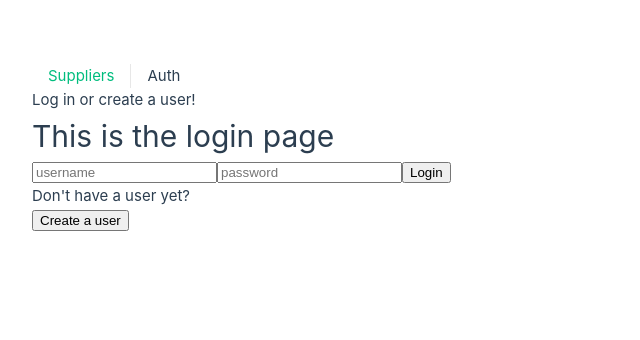
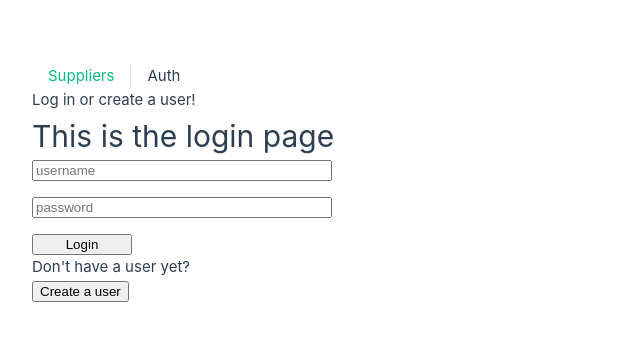
Before and after one commit to Domogo/suppliers-21, a Vue app: page /auth in a window 1280 px wide. Shown: the top 340 px of the page, without its empty margins (0-640 px from the left). Built offline with nearby package versions, Linux system fonts and the light colour scheme.

Commit message:
login form

```diff
--- a/package.json
+++ b/package.json
@@ -12,6 +12,7 @@
     "format": "prettier --write src/"
   },
   "dependencies": {
+    "axios": "^1.4.0",
     "vue": "^3.3.4",
     "vue-router": "^4.2.4"
   },
--- a/src/components/LoginForm.vue
+++ b/src/components/LoginForm.vue
@@ -1,7 +1,7 @@
 <template>
-  <div class="'login'">
+  <div>
     <h1>This is the login page</h1>
-    <form @submit.prevent="login">
+    <form class="login" @submit.prevent="login">
       <input type="text" v-model="username" placeholder="username" />
       <input type="password" v-model="password" placeholder="password" />
       <button type="submit">Login</button>
@@ -12,16 +12,55 @@
 <script setup lang="ts">
 import { ref } from 'vue'
 import { useRouter } from 'vue-router'
+import { LOCAL_STORAGE_TOKEN, LOGIN_URL } from '@/utils/constants'
+import axios from 'axios'
 
 const username = ref('')
 const password = ref('')
 const router = useRouter()
 
-const login = () => {
-  if (username.value === 'admin' && password.value === 'password') {
-    router.push('/home')
-  } else {
+type LoginData = {
+  username: string
+  password: string
+}
+type LoginResponse = {
+  token: string
+}
+const fetchUserData = async (data: LoginData) => {
+  const response = await axios.post<LoginResponse>(LOGIN_URL, data).catch((err) => {
+    console.error(err)
+    return undefined
+  })
+
+  return response?.data.token
+}
+
+const login = async () => {
+  const token = await fetchUserData({ username: username.value, password: password.value })
+
+  if (!token) {
     alert('Invalid username or password')
+    return
   }
+
+  localStorage.setItem(LOCAL_STORAGE_TOKEN, token)
+  router.push('/')
 }
 </script>
+
+<style scoped>
+.login {
+  display: flex;
+  flex-direction: column;
+  gap: 1rem;
+}
+
+.login > input {
+  width: 100%;
+  max-width: 300px;
+}
+
+.login > button {
+  max-width: 100px;
+}
+</style>
--- /dev/null
+++ b/src/utils/constants.ts
@@ -0,0 +1,10 @@
+const FEBRUARY_21_API_URL = 'https://february-21.herokuapp.com/'
+const API_TOKEN_AUTH = 'api-token-auth/'
+const USERS = 'api/v1/users/'
+const SUPPLIERS = 'api/v1/suppliers/'
+
+export const LOGIN_URL = `${FEBRUARY_21_API_URL}${API_TOKEN_AUTH}`
+export const SIGNUP_URL = `${FEBRUARY_21_API_URL}${USERS}`
+export const SUPPLIERS_URL = `${FEBRUARY_21_API_URL}${SUPPLIERS}`
+
+export const LOCAL_STORAGE_TOKEN = 'suppliers-auth-token'
```
Also changed, not shown: 1 other file (tests, documents, lock files or other folders).
